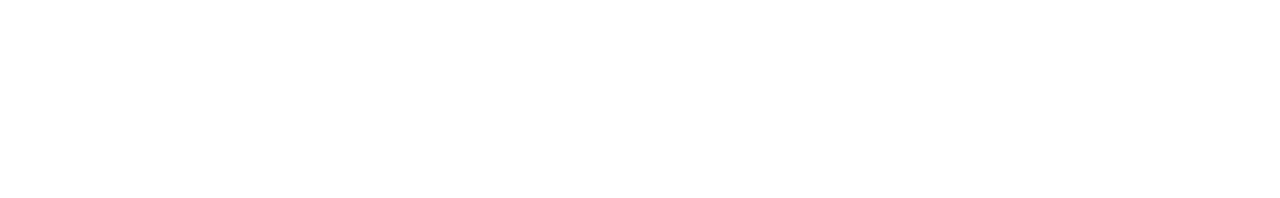
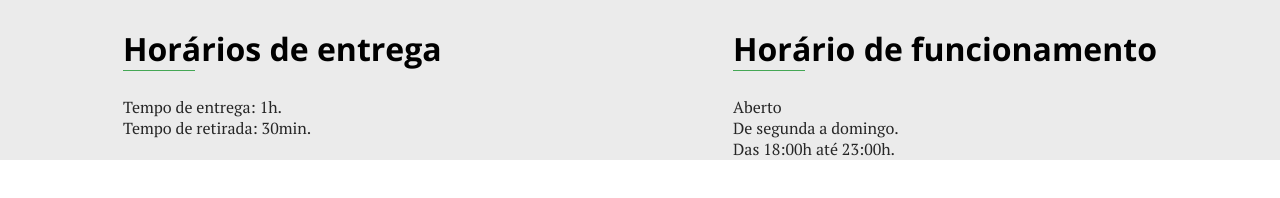
Before and after one commit to IgorRSGraziano/lemon-pepper, a plain HTML site: page index.html in a window 1280 px wide. Drawn offline with nearby package versions, Linux system fonts and the light colour scheme; files that its build step writes are made by us from their sources.

Commit message:
feat: add schedules section and style

```diff
--- a/index.html
+++ b/index.html
@@ -5,12 +5,28 @@
     <meta charset="UTF-8">
     <meta http-equiv="X-UA-Compatible" content="IE=edge">
     <meta name="viewport" content="width=device-width, initial-scale=1.0">
+    <link rel="preconnect" href="https://fonts.googleapis.com">
+    <link rel="preconnect" href="https://fonts.gstatic.com" crossorigin>
+    <link href="https://fonts.googleapis.com/css2?family=Open+Sans:wght@400;700&family=PT+Serif:ital,wght@0,400;0,700;1,400;1,700&display=swap" rel="stylesheet">
     <link rel="stylesheet" href="/style/global/style.css">
     <title>Pizzaria Lemon Pepper</title>
 </head>
 
 <body>
+    <section class="schedules">
+        <div class="schedules__delivery">
+            <h2>Horários de entrega</h2>
+            <p>Tempo de entrega: 1h.</p>
+            <p>Tempo de retirada: 30min.</p>
+        </div>
+        <div class="schedules__opening-time">
+            <h2>Horário de funcionamento</h2>
+            <p class="schedules__opening-time--open">Aberto</p>
+            <p>De segunda a domingo.</p>
+            <p>Das 18:00h até 23:00h.</p>
+        </div>
 
+    </section>
 
     <script src="/script/global/script.js" type="module"></script>
 </body>
--- /dev/null
+++ b/style/SCSS/_schedules.scss
@@ -0,0 +1,22 @@
+.schedules {
+    display: flex;
+    justify-content: space-between;
+    padding-left: 123px;
+    padding-right: 123px;
+    background-color: $background-color-1;
+
+    h2 {
+        @include title-1;
+
+        &::after {
+            content: '';
+            display: block;
+            width: 72px;
+            height: 1px;
+            background-color: $accent-color-2;
+        }
+    }
+    p {
+        @include text-1;
+    }
+}
--- a/style/SCSS/global/_global.scss
+++ b/style/SCSS/global/_global.scss
@@ -1,3 +1,5 @@
+//Variáveis
+
 $background-color-1: #ebebeb;
 $background-color-2: #111111;
 
@@ -6,3 +8,39 @@ $accent-color-2: #44A755;
 
 $color-1: #FFFFFF;
 $color-2: #000000;
+$color-3: #262626;
+
+$font-1: 'PT Serif';
+$font-2: 'Open Sans';
+
+//Mixins
+
+@mixin text-1 {
+    font-family: $font-1;
+    font-size: rem(16);
+    color: $color-3;
+    line-height: rem(21, 16);
+}
+
+@mixin title-1 {
+    font-family: $font-2;
+    color: $color-2;
+    font-weight: bold;
+    font-size: rem(32);
+}
+
+//Functions
+
+@function rem($px, $context: 16) {
+    @return ($px / $context) + rem;
+}
+
+// Modificações
+
+body {
+    margin: 0px;
+}
+
+p {
+    margin: 0px;
+}
--- a/style/SCSS/global/style.scss
+++ b/style/SCSS/global/style.scss
@@ -1 +1,2 @@
-@import 'global'
+@import 'global';
+@import '../schedules';
```
Also changed, not shown: style/global/style.css (added), 1 other file.
